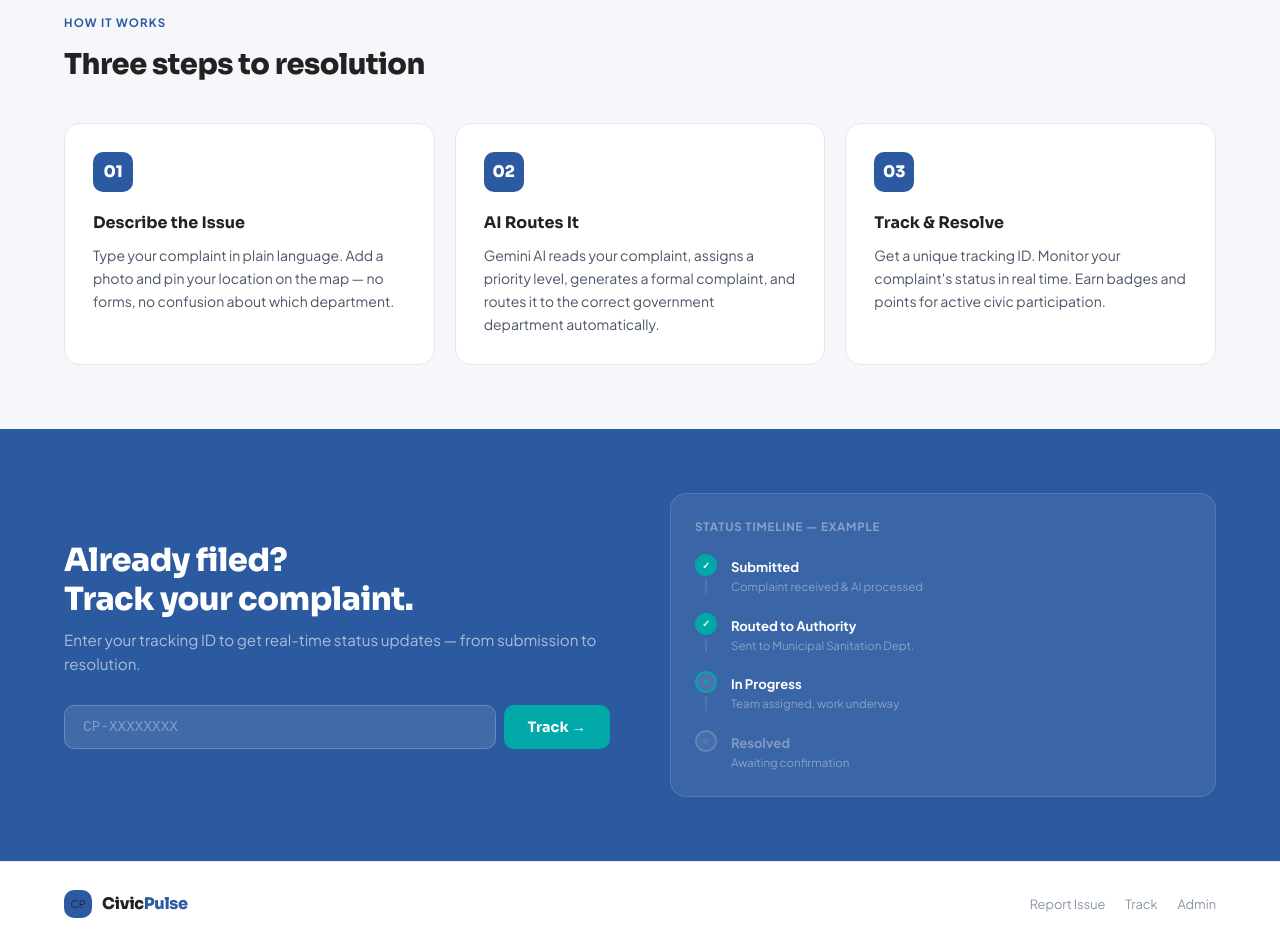
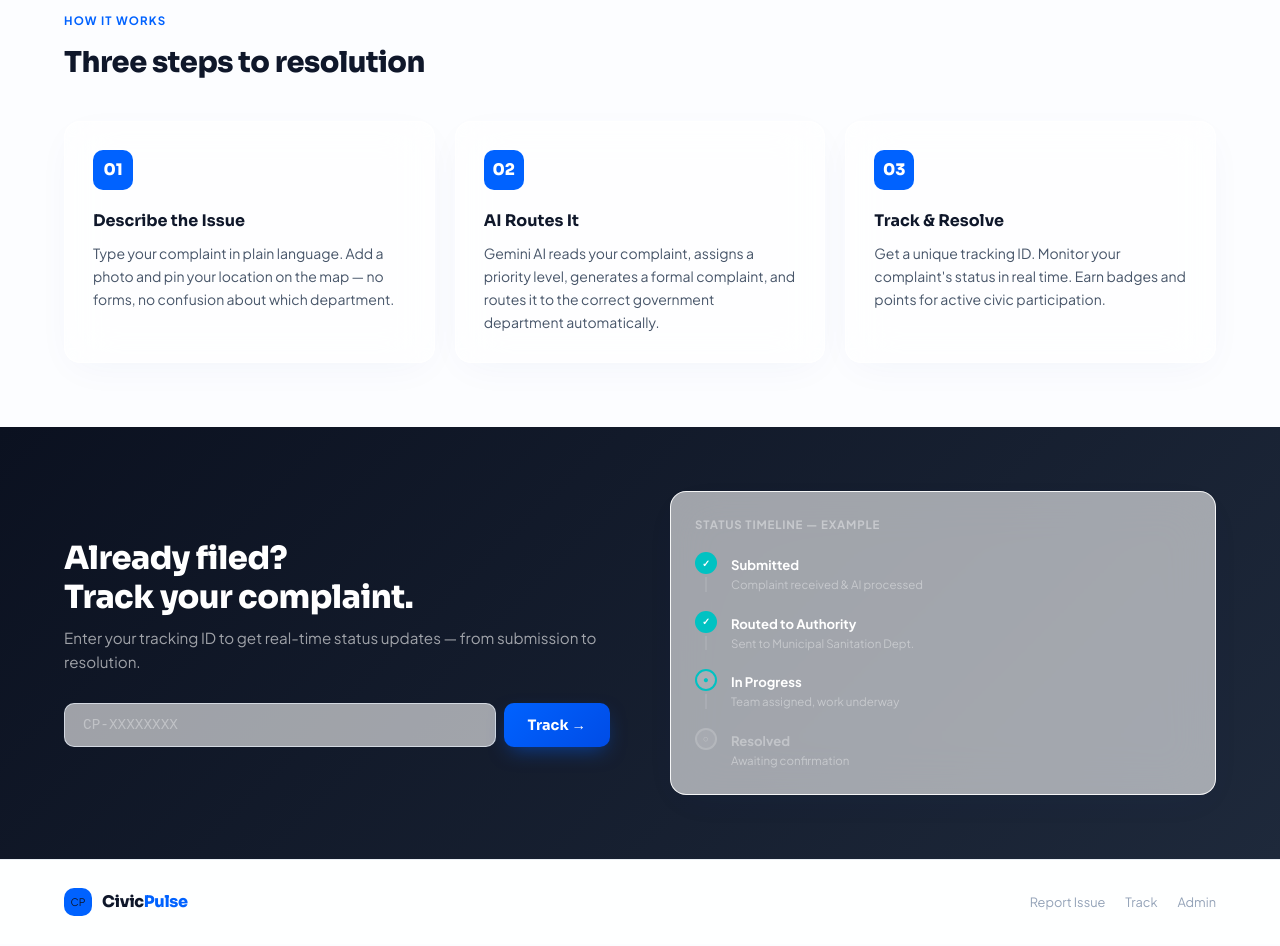
Before and after one commit to AnubhavPadiyar/civicpulse, a plain HTML site: page frontend/user/index.html in a window 1280 px wide. Shown: the part 1160-2106 px from the top of the page. Drawn offline with Linux system fonts and the light colour scheme.

Commit message:
updated code

```diff
--- a/frontend/assets/css/style.css
+++ b/frontend/assets/css/style.css
@@ -0,0 +1,136 @@
+/*
+   CivicPulse Premium Theme Override
+   Pristine Light & Glassmorphism
+*/
+
+:root {
+  /* Vibrant & Clean Colors */
+  --blue: #0062FF !important;
+  --blue-dark: #0044C7 !important;
+  --blue-light: #DCE8FF !important;
+  --blue-soft: rgba(0, 98, 255, 0.08) !important;
+
+  --teal: #00C2C2 !important;
+  --teal-soft: rgba(0, 194, 194, 0.1) !important;
+
+  --bg: #FCFDFF !important;
+  --white: rgba(255, 255, 255, 0.7) !important;
+
+  --text: #0F172A !important;
+  --text-mid: #475569 !important;
+  --text-light: #94A3B8 !important;
+
+  --border: rgba(226, 232, 240, 0.7) !important;
+  --error: #E11D48 !important;
+  --error-soft: #FFE4E6 !important;
+
+  --sidebar-bg: #0B1120 !important;
+
+  --shadow: 0 10px 40px -10px rgba(0, 50, 150, 0.05) !important;
+  --shadow-hover: 0 20px 40px -10px rgba(0, 98, 255, 0.12) !important;
+}
+
+/* Ambient Background Mesh */
+body::before {
+  content: "";
+  position: fixed;
+  top: -20vh;
+  left: -20vw;
+  width: 70vw;
+  height: 70vh;
+  background: radial-gradient(circle, rgba(0, 98, 255, 0.06) 0%, rgba(252, 253, 255, 0) 70%);
+  z-index: -1;
+  pointer-events: none;
+}
+body::after {
+  content: "";
+  position: fixed;
+  bottom: -20vh;
+  right: -20vw;
+  width: 70vw;
+  height: 70vh;
+  background: radial-gradient(circle, rgba(0, 194, 194, 0.08) 0%, rgba(252, 253, 255, 0) 70%);
+  z-index: -1;
+  pointer-events: none;
+}
+
+/* Glassmorphism Classes */
+.card, .stat-card, .full-card, .how-card, .mockup-card, .cat-card, .timeline-card {
+  background: rgba(255, 255, 255, 0.6) !important;
+  backdrop-filter: blur(24px) !important;
+  -webkit-backdrop-filter: blur(24px) !important;
+  border: 1px solid rgba(255, 255, 255, 0.9) !important;
+  box-shadow: var(--shadow) !important;
+  transition: transform 0.3s cubic-bezier(0.4, 0, 0.2, 1), box-shadow 0.3s cubic-bezier(0.4, 0, 0.2, 1), border-color 0.3s !important;
+}
+
+/* Only auth-wrap gets a solid mostly-white bg with blur to keep inputs very readable */
+.auth-wrap {
+  background: rgba(255, 255, 255, 0.85) !important;
+  backdrop-filter: blur(24px) !important;
+  -webkit-backdrop-filter: blur(24px) !important;
+  border: 1px solid rgba(255, 255, 255, 0.9) !important;
+  box-shadow: var(--shadow-hover) !important;
+}
+
+/* Smooth Hover Lifts */
+.card:hover, .stat-card:hover, .how-card:hover, .mockup-card:hover, .cat-card:hover {
+  transform: translateY(-4px) !important;
+  box-shadow: var(--shadow-hover) !important;
+  border-color: rgba(0, 98, 255, 0.2) !important;
+}
+
+/* Nav & Sidebar Glass */
+nav {
+  background: rgba(252, 253, 255, 0.8) !important;
+  backdrop-filter: blur(20px) !important;
+  -webkit-backdrop-filter: blur(20px) !important;
+  border-bottom: 1px solid rgba(255, 255, 255, 0.8) !important;
+}
+
+.sidebar {
+  background: rgba(11, 17, 32, 0.95) !important;
+  backdrop-filter: blur(20px) !important;
+  -webkit-backdrop-filter: blur(20px) !important;
+  border-right: 1px solid rgba(255, 255, 255, 0.05) !important;
+}
+
+/* Premium Buttons */
+.btn-primary, .hero-btn-main, .submit-btn, .track-btn {
+  background: linear-gradient(135deg, var(--blue), #004CE6) !important;
+  color: white !important;
+  border: none !important;
+  box-shadow: 0 8px 20px -6px rgba(0, 98, 255, 0.5) !important;
+  transition: transform 0.2s, box-shadow 0.2s !important;
+}
+
+.btn-primary:hover, .hero-btn-main:hover, .submit-btn:hover, .track-btn:hover {
+  transform: translateY(-2px) !important;
+  box-shadow: 0 12px 24px -6px rgba(0, 98, 255, 0.6) !important;
+}
+
+/* Form Inputs */
+input, textarea, select {
+  background: rgba(255, 255, 255, 0.6) !important;
+  border: 1px solid rgba(226, 232, 240, 0.8) !important;
+  transition: border-color 0.2s, background 0.2s, box-shadow 0.2s !important;
+}
+
+input:focus, textarea:focus, select:focus {
+  background: #ffffff !important;
+  border-color: var(--blue) !important;
+  box-shadow: 0 0 0 3px rgba(0, 98, 255, 0.1) !important;
+}
+
+/* Section Wrapping */
+.section-wrap {
+  background: transparent !important;
+  border: none !important;
+}
+
+/* Dark mode elements explicitly handled */
+.track-section {
+  background: linear-gradient(135deg, var(--sidebar-bg), #1E293B) !important;
+  position: relative;
+  overflow: hidden;
+}
--- a/frontend/user/index.html
+++ b/frontend/user/index.html
@@ -401,6 +401,7 @@
       .nav-links { display: none; }
     }
   </style>
+  <link rel="stylesheet" href="../assets/css/style.css">
 </head>
 <body>
 
```
Also changed, not shown: frontend/admin/analytics.html (+1 -0 lines), frontend/admin/dashboard.html (+1 -0 lines), frontend/admin/login.html (+1 -0 lines), frontend/admin/map.html (+1 -0 lines), frontend/user/login.html (+1 -0 lines), frontend/user/profile.html (+1 -0 lines), frontend/user/submit.html (+16 -7 lines), frontend/user/track.html (+1 -0 lines).
